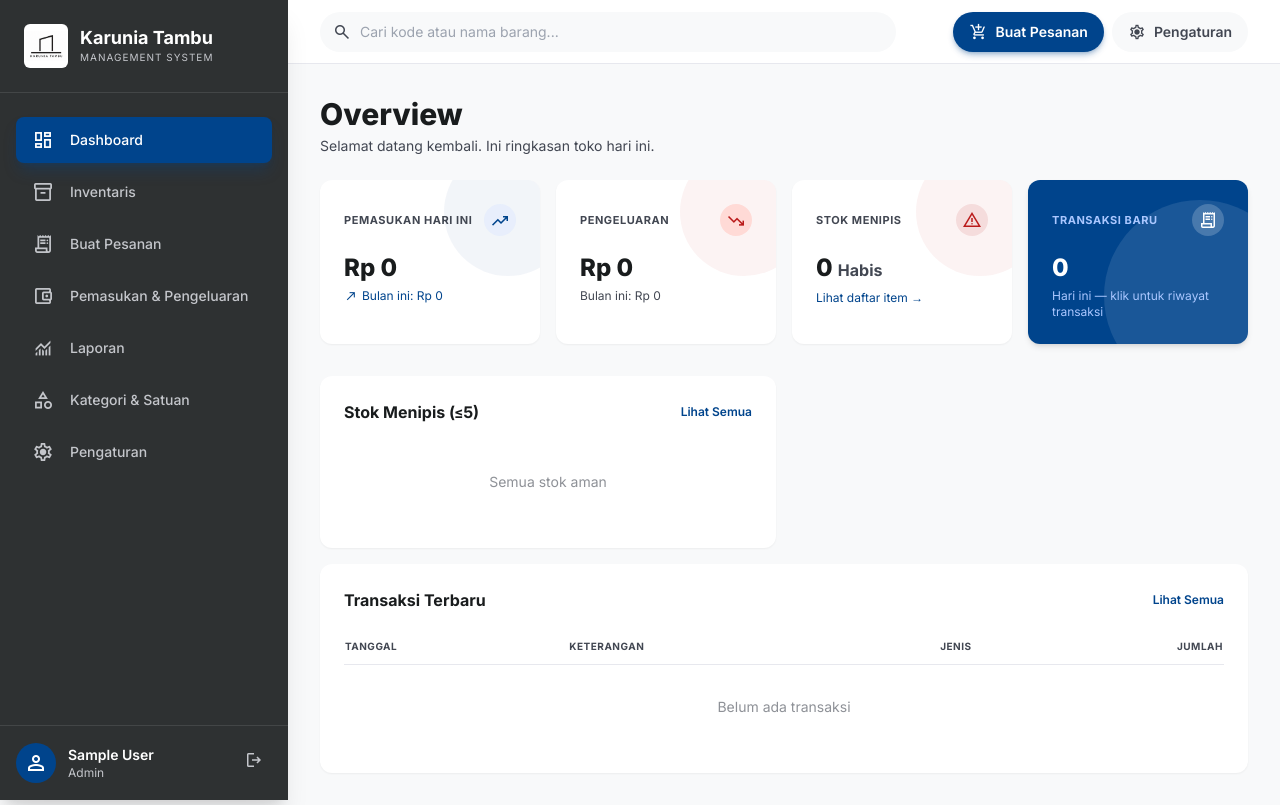
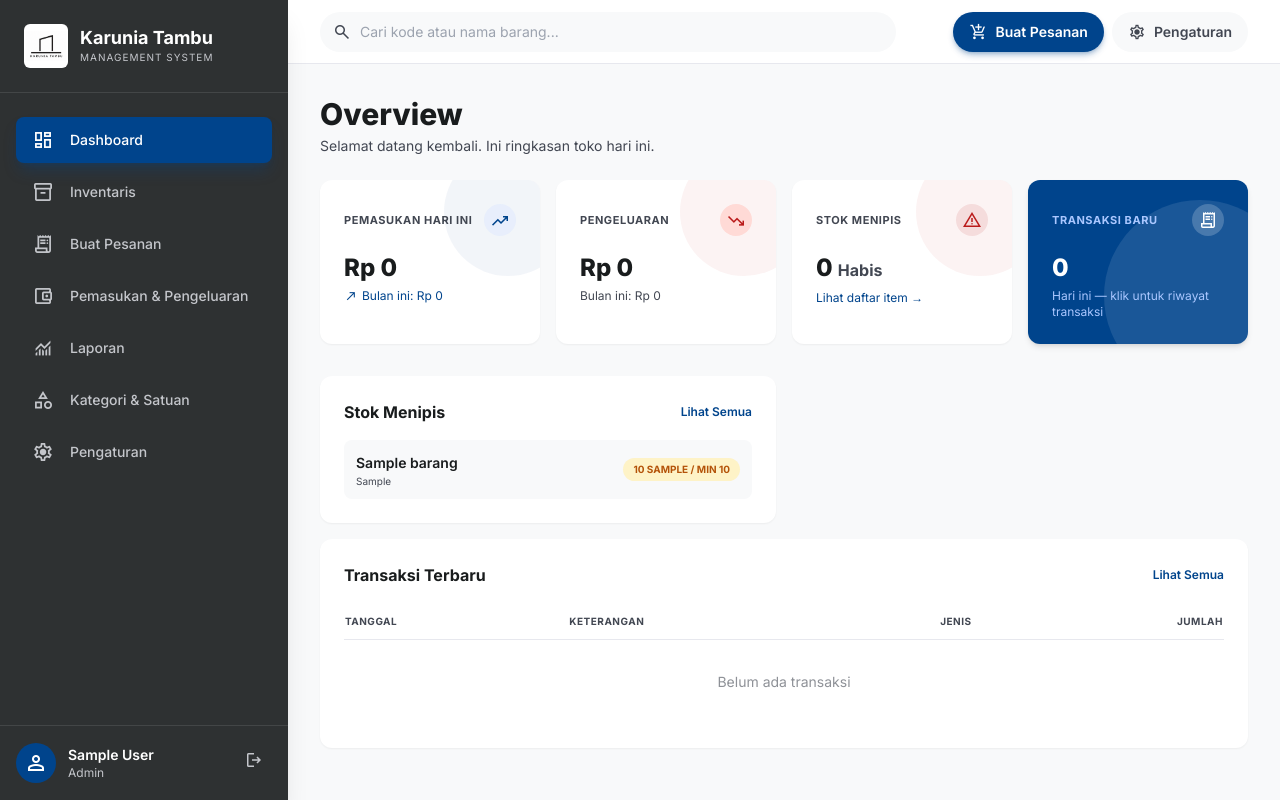
Before and after one commit to malvinyap67-boop/Toko-Karunia-Tambu, a Flask app: page /dashboard in a window 1280 px wide. Run offline with Flask 3, Linux system fonts and the light colour scheme; the visitor is signed in with stand-in values (Sample User, id 1); data comes from the database, SQL or seed files in the repository; tables that the repository leaves empty hold one stand-in row (values such as "Sample post"); data that the repository does not hold is empty; some libraries are stand-ins or nearby versions.

Commit message:
Laba per barang, stok minimum per barang, waktu WIB, struk thermal 58mm
Co-authored-by: CommandCodeBot <noreply@commandcode.ai>

```diff
--- a/app.py
+++ b/app.py
@@ -4,7 +4,7 @@ import sqlite3
 import hashlib
 import secrets
 import re
-from datetime import datetime, date
+from datetime import datetime, date, timedelta, timezone
 from functools import wraps
 from flask import (
     Flask, render_template, request, redirect, url_for,
@@ -242,6 +242,10 @@ def init_db():
             cur.execute("ALTER TABLE barang ADD COLUMN foto TEXT DEFAULT ''")
         except Exception:
             pass
+        try:
+            cur.execute("ALTER TABLE barang ADD COLUMN stok_min INTEGER DEFAULT 5")
+        except Exception:
+            pass
 
         cur.close()
         db.close()
@@ -376,6 +380,8 @@ def init_db():
         cols = [r[1] for r in db.execute("PRAGMA table_info(barang)").fetchall()]
         if 'foto' not in cols:
             db.execute("ALTER TABLE barang ADD COLUMN foto TEXT DEFAULT ''")
+        if 'stok_min' not in cols:
+            db.execute("ALTER TABLE barang ADD COLUMN stok_min INTEGER DEFAULT 5")
 
         db.commit()
         db.close()
@@ -413,6 +419,22 @@ def rupiah(value):
     if value == int(value):
         value = int(value)
     return f"Rp {value:,.0f}".replace(',', '.')
+
+
+# ─── Waktu WIB ───────────────────────────────────────────────────────────────
+# Server (mis. PythonAnywhere) memakai UTC, jadi tanggal/waktu dicatat eksplisit
+# mengikuti WIB agar "hari ini" berganti pukul 00.00 waktu Indonesia.
+
+WIB = timezone(timedelta(hours=7))
+
+
+def sekarang_wib():
+    n = datetime.now(WIB)
+    return n.date().isoformat(), n.strftime('%H:%M:%S')
+
+
+def hari_ini_wib():
+    return datetime.now(WIB).date().isoformat()
 
 
 # ─── Routes: Auth ────────────────────────────────────────────────────────────
@@ -467,7 +489,7 @@ def dashboard():
     total_stok = db.execute(q("SELECT COALESCE(SUM(stok), 0) FROM barang")).fetchone()[0]
     stok_habis = db.execute(q("SELECT COUNT(*) FROM barang WHERE stok = 0")).fetchone()[0]
 
-    today = date.today().isoformat()
+    today = hari_ini_wib()
     pemasukan_hari = db.execute(
         q("SELECT COALESCE(SUM(jumlah), 0) FROM transaksi WHERE jenis='pemasukan' AND tanggal=?"),
         (today,)
@@ -477,7 +499,7 @@ def dashboard():
         (today,)
     ).fetchone()[0]
 
-    bulan = datetime.now().strftime('%Y-%m')
+    bulan = datetime.now(WIB).strftime('%Y-%m')
     pemasukan_bulan = db.execute(
         q("SELECT COALESCE(SUM(jumlah), 0) FROM transaksi WHERE jenis='pemasukan' AND strftime('%Y-%m', tanggal)=?"),
         (bulan,)
@@ -487,9 +509,9 @@ def dashboard():
         (bulan,)
     ).fetchone()[0]
 
-    barang_stok_rendah = db.execute(
-        q("SELECT * FROM barang WHERE stok <= 5 ORDER BY stok ASC LIMIT 5")
-    ).fetchall()
+    barang_stok_rendah = db.execute(q("""
+        SELECT * FROM barang WHERE stok <= COALESCE(stok_min, 5) ORDER BY (stok - COALESCE(stok_min, 5)) ASC LIMIT 5
+    """)).fetchall()
 
     transaksi_terakhir = db.execute(q("""
         SELECT * FROM transaksi
@@ -553,7 +575,7 @@ def barang_list():
     barang = db.execute(q(query), params).fetchall()
     kategori = db.execute(q("SELECT * FROM kategori ORDER BY nama")).fetchall()
     satuan = db.execute(q("SELECT * FROM satuan ORDER BY nama")).fetchall()
-    stok_menipis = db.execute(q("SELECT COUNT(*) FROM barang WHERE stok <= 5")).fetchone()[0]
+    stok_menipis = db.execute(q("SELECT COUNT(*) FROM barang WHERE stok <= COALESCE(stok_min, 5)")).fetchone()[0]
     kategori_aktif = db.execute(q("SELECT COUNT(DISTINCT kategori_id) FROM barang WHERE kategori_id IS NOT NULL")).fetchone()[0]
 
     return render_template('barang.html', barang=barang, kategori=kategori, satuan=satuan,
@@ -590,6 +612,7 @@ def barang_input():
         harga_jual = request.form.get('harga_jual', '0') or 0
         stok = request.form.get('stok', '0') or 0
         satuan = request.form.get('satuan', 'pcs')
+        stok_min = request.form.get('stok_min', '5') or 5
         foto = simpan_foto(request.files.get('foto'))
 
         if not kode or not nama:
@@ -601,8 +624,8 @@ def barang_input():
             return redirect(url_for('barang_input'))
 
         db.execute(
-            q("INSERT INTO barang (kode, nama, kategori_id, harga_beli, harga_jual, stok, satuan, foto) VALUES (?,?,?,?,?,?,?,?)"),
-            (kode, nama, kategori_id, float(harga_beli), float(harga_jual), int(stok), satuan, foto)
+            q("INSERT INTO barang (kode, nama, kategori_id, harga_beli, harga_jual, stok, satuan, foto, stok_min) VALUES (?,?,?,?,?,?,?,?,?)"),
+            (kode, nama, kategori_id, float(harga_beli), float(harga_jual), int(stok), satuan, foto, int(stok_min))
         )
         db.commit()
         flash(f'Barang "{nama}" berhasil ditambahkan', 'success')
@@ -623,17 +646,18 @@ def barang_edit(id):
     harga_jual = request.form.get('harga_jual', '0') or 0
     stok = request.form.get('stok', '0') or 0
     satuan = request.form.get('satuan', 'pcs')
+    stok_min = request.form.get('stok_min', '5') or 5
 
     foto = simpan_foto(request.files.get('foto'))
     if foto:
         db.execute(
-            q("UPDATE barang SET nama=?, kategori_id=?, harga_beli=?, harga_jual=?, stok=?, satuan=?, foto=? WHERE id=?"),
-            (nama, kategori_id, float(harga_beli), float(harga_jual), int(stok), satuan, foto, id)
+            q("UPDATE barang SET nama=?, kategori_id=?, harga_beli=?, harga_jual=?, stok=?, satuan=?, foto=?, stok_min=? WHERE id=?"),
+            (nama, kategori_id, float(harga_beli), float(harga_jual), int(stok), satuan, foto, int(stok_min), id)
         )
     else:
         db.execute(
-            q("UPDATE barang SET nama=?, kategori_id=?, harga_beli=?, harga_jual=?, stok=?, satuan=? WHERE id=?"),
-            (nama, kategori_id, float(harga_beli), float(harga_jual), int(stok), satuan, id)
+            q("UPDATE barang SET nama=?, kategori_id=?, harga_beli=?, harga_jual=?, stok=?, satuan=?, stok_min=? WHERE id=?"),
+            (nama, kategori_id, float(harga_beli), float(harga_jual), int(stok), satuan, int(stok_min), id)
         )
     db.commit()
     flash('Barang berhasil diupdate', 'success')
@@ -722,9 +746,10 @@ def stok_masuk():
         return redirect(url_for('stok_page'))
 
     db.execute(q("UPDATE barang SET stok = stok + ? WHERE id = ?"), (jumlah, barang_id))
+    tanggal, waktu = sekarang_wib()
     db.execute(
-        q("INSERT INTO stok_log (barang_id, jenis, jumlah, keterangan, user_id) VALUES (?, 'masuk', ?, ?, ?)"),
-        (barang_id, jumlah, keterangan, session['user_id'])
+        q("INSERT INTO stok_log (barang_id, jenis, jumlah, keterangan, tanggal, waktu, user_id) VALUES (?, 'masuk', ?, ?, ?, ?, ?)"),
+        (barang_id, jumlah, keterangan, tanggal, waktu, session['user_id'])
     )
     db.commit()
     flash('Barang masuk berhasil dicatat', 'success')
@@ -753,9 +778,10 @@ def stok_keluar():
         return redirect(url_for('stok_page'))
 
     db.execute(q("UPDATE barang SET stok = stok - ? WHERE id = ?"), (jumlah, barang_id))
+    tanggal, waktu = sekarang_wib()
     db.execute(
-        q("INSERT INTO stok_log (barang_id, jenis, jumlah, keterangan, user_id) VALUES (?, 'keluar', ?, ?, ?)"),
-        (barang_id, jumlah, keterangan, session['user_id'])
+        q("INSERT INTO stok_log (barang_id, jenis, jumlah, keterangan, tanggal, waktu, user_id) VALUES (?, 'keluar', ?, ?, ?, ?, ?)"),
+        (barang_id, jumlah, keterangan, tanggal, waktu, session['user_id'])
     )
     db.commit()
     flash('Barang keluar berhasil dicatat', 'success')
@@ -768,7 +794,7 @@ def stok_keluar():
 @login_required
 def keuangan_page():
     db = get_db()
-    bulan = request.args.get('bulan', datetime.now().strftime('%Y-%m'))
+    bulan = request.args.get('bulan', datetime.now(WIB).strftime('%Y-%m'))
     jenis_filter = request.args.get('jenis', '')
 
     query = "SELECT * FROM transaksi WHERE strftime('%Y-%m', tanggal) = ?"
@@ -825,8 +851,8 @@ def keuangan_tambah():
         return redirect(url_for('keuangan_page'))
 
     db.execute(
-        q("INSERT INTO transaksi (jenis, jumlah, keterangan, user_id) VALUES (?, ?, ?, ?)"),
-        (jenis, jumlah, keterangan, session['user_id'])
+        q("INSERT INTO transaksi (jenis, jumlah, keterangan, tanggal, waktu, user_id) VALUES (?, ?, ?, ?, ?, ?)"),
+        (jenis, jumlah, keterangan, *sekarang_wib(), session['user_id'])
     )
     db.commit()
     flash(f'{jenis.capitalize()} berhasil dicatat', 'success')
@@ -855,7 +881,7 @@ def keuangan_hapus(id):
 @login_required
 def laporan_page():
     db = get_db()
-    bulan = request.args.get('bulan', datetime.now().strftime('%Y-%m'))
+    bulan = request.args.get('bulan', datetime.now(WIB).strftime('%Y-%m'))
 
     total_pemasukan = db.execute(
         q("SELECT COALESCE(SUM(jumlah), 0) FROM transaksi WHERE jenis='pemasukan' AND strftime('%Y-%m', tanggal)=?"),
@@ -870,13 +896,38 @@ def laporan_page():
     laba_bersih = total_pemasukan - total_pengeluaran
 
     barang_terjual = db.execute(q("""
-        SELECT b.nama, b.kode, SUM(s.jumlah) as total
+        SELECT b.nama, b.kode, SUM(s.jumlah) as total,
+               COALESCE(b.harga_beli, 0) as harga_beli
         FROM stok_log s
         JOIN barang b ON s.barang_id = b.id
         WHERE s.jenis = 'keluar' AND strftime('%Y-%m', s.tanggal) = ?
         GROUP BY b.id
         ORDER BY total DESC
     """), (bulan,)).fetchall()
+
+    # Laba per barang bulan ini: omzet nota dikurangi harga beli (hpp) saat ini
+    laba_rows = db.execute(q("""
+        SELECT ni.barang_id, COALESCE(b.nama, ni.nama_barang) as nama, COALESCE(b.kode, '-') as kode,
+               SUM(ni.qty) as qty, SUM(ni.subtotal) as omzet,
+               SUM(ni.qty * COALESCE(b.harga_beli, 0)) as hpp
+        FROM nota_item ni
+        JOIN nota n ON ni.nota_id = n.id
+        LEFT JOIN barang b ON ni.barang_id = b.id
+        WHERE strftime('%Y-%m', n.tanggal) = ?
+        GROUP BY ni.barang_id, ni.nama_barang
+        ORDER BY omzet DESC
+    """), (bulan,)).fetchall()
+
+    barang_laba = []
+    total_laba_bulan = 0
+    for r in laba_rows:
+        laba = r['omzet'] - r['hpp']
+        total_laba_bulan += laba
+        barang_laba.append({
+            'nama': r['nama'], 'kode': r['kode'], 'qty': r['qty'],
+            'omzet': r['omzet'], 'hpp': r['hpp'], 'laba': laba,
+            'laba_unit': r['omzet'] / r['qty'] - (r['hpp'] / r['qty'] if r['qty'] else 0) if r['qty'] else 0
+        })
 
     barang_terlaris = db.execute(q("""
         SELECT b.nama, b.kode, SUM(s.jumlah) as total
@@ -888,7 +939,7 @@ def laporan_page():
     """), (bulan,)).fetchall()
 
     stok_saat_ini = db.execute(q("""
-        SELECT b.nama, b.kode, b.stok, b.satuan, k.nama as kategori
+        SELECT b.nama, b.kode, b.stok, b.satuan, b.stok_min, k.nama as kategori
         FROM barang b
         LEFT JOIN kategori k ON b.kategori_id = k.id
         ORDER BY b.stok ASC
@@ -898,7 +949,8 @@ def laporan_page():
         bulan=bulan, total_pemasukan=total_pemasukan,
         total_pengeluaran=total_pengeluaran, laba_bersih=laba_bersih,
         barang_terjual=barang_terjual, barang_terlaris=barang_terlaris,
-        stok_saat_ini=stok_saat_ini
+        stok_saat_ini=stok_saat_ini, barang_laba=barang_laba,
+        total_laba_bulan=total_laba_bulan
     )
 
 
@@ -962,7 +1014,7 @@ def tambah_user():
 # ─── Routes: Nota / Penjualan ───────────────────────────────────────────────
 
 def buat_no_nota(db):
-    today = date.today().strftime('%Y%m%d')
+    today = datetime.now(WIB).strftime('%Y%m%d')
     row = db.execute(q("SELECT COUNT(*) FROM nota WHERE no_nota LIKE ?"), (f'INV-{today}-%',)).fetchone()[0]
     return f"INV-{today}-{row + 1:03d}"
 
@@ -1029,10 +1081,11 @@ def nota_simpan():
 
     total_akhir = max(0, total - diskon)
     no_nota = buat_no_nota(db)
+    tanggal, waktu = sekarang_wib()
 
     db.execute(
-        q("INSERT INTO nota (no_nota, pelanggan, total, diskon, metode, status, user_id) VALUES (?,?,?,?,?,?,?)"),
-        (no_nota, pelanggan, total_akhir, diskon, metode, status, session['user_id'])
+        q("INSERT INTO nota (no_nota, pelanggan, total, diskon, metode, status, tanggal, waktu, user_id) VALUES (?,?,?,?,?,?,?,?,?)"),
+        (no_nota, pelanggan, total_akhir, diskon, metode, status, tanggal, waktu, session['user_id'])
     )
     nota_id = db.execute(q("SELECT id FROM nota WHERE no_nota = ?"), (no_nota,)).fetchone()[0]
 
@@ -1043,13 +1096,13 @@ def nota_simpan():
         )
         db.execute(q("UPDATE barang SET stok = stok - ? WHERE id = ?"), (qty, b['id']))
         db.execute(
-            q("INSERT INTO stok_log (barang_id, jenis, jumlah, keterangan, user_id) VALUES (?, 'keluar', ?, ?, ?)"),
-            (b['id'], qty, f'Penjualan nota {no_nota}', session['user_id'])
+            q("INSERT INTO stok_log (barang_id, jenis, jumlah, keterangan, tanggal, waktu, user_id) VALUES (?, 'keluar', ?, ?, ?, ?, ?)"),
+            (b['id'], qty, f'Penjualan nota {no_nota}', tanggal, waktu, session['user_id'])
         )
 
     db.execute(
-        q("INSERT INTO transaksi (jenis, jumlah, keterangan, user_id) VALUES ('pemasukan', ?, ?, ?)"),
-        (total_akhir, f'Penjualan nota {no_nota} - {pelanggan}', session['user_id'])
+        q("INSERT INTO transaksi (jenis, jumlah, keterangan, tanggal, waktu, user_id) VALUES ('pemasukan', ?, ?, ?, ?, ?)"),
+        (total_akhir, f'Penjualan nota {no_nota} - {pelanggan}', tanggal, waktu, session['user_id'])
     )
     db.commit()
     return redirect(url_for('nota_cetak', id=nota_id))
@@ -1095,9 +1148,10 @@ def nota_lunas(id):
         flash('Nota tidak ditemukan atau sudah lunas', 'danger')
         return redirect(url_for('nota_daftar'))
     db.execute(q("UPDATE nota SET status = 'lunas' WHERE id = ?"), (id,))
+    tanggal, waktu = sekarang_wib()
     db.execute(
-        q("INSERT INTO transaksi (jenis, jumlah, keterangan, user_id) VALUES ('pemasukan', ?, ?, ?)"),
-        (nota['total'], f'Pelunasan nota {nota["no_nota"]} - {nota["pelanggan"]}', session['user_id'])
+        q("INSERT INTO transaksi (jenis, jumlah, keterangan, tanggal, waktu, user_id) VALUES ('pemasukan', ?, ?, ?, ?, ?)"),
+        (nota['total'], f'Pelunasan nota {nota["no_nota"]} - {nota["pelanggan"]}', tanggal, waktu, session['user_id'])
     )
     db.commit()
     flash(f'Nota {nota["no_nota"]} ditandai lunas', 'success')
@@ -1159,15 +1213,16 @@ def pemesanan_terima(id):
         return redirect(url_for('pemesanan_page'))
 
     b = db.execute(q("SELECT * FROM barang WHERE id = ?"), (p['barang_id'],)).fetchone()
+    tanggal, waktu = sekarang_wib()
     db.execute(q("UPDATE barang SET stok = stok + ? WHERE id = ?"), (p['qty'], p['barang_id']))
     db.execute(
-        q("INSERT INTO stok_log (barang_id, jenis, jumlah, keterangan, user_id) VALUES (?, 'masuk', ?, ?, ?)"),
-        (p['barang_id'], p['qty'], f'Penerimaan pemesanan #{id} dari {p["supplier"] or "supplier"}', session['user_id'])
+        q("INSERT INTO stok_log (barang_id, jenis, jumlah, keterangan, tanggal, waktu, user_id) VALUES (?, 'masuk', ?, ?, ?, ?, ?)"),
+        (p['barang_id'], p['qty'], f'Penerimaan pemesanan #{id} dari {p["supplier"] or "supplier"}', tanggal, waktu, session['user_id'])
     )
     if p['catat_pengeluaran'] and b:
         db.execute(
-            q("INSERT INTO transaksi (jenis, jumlah, keterangan, user_id) VALUES ('pengeluaran', ?, ?, ?)"),
-            (b['harga_beli'] * p['qty'], f'Pembelian pemesanan #{id}: {b["nama"]} x{p["qty"]}', session['user_id'])
+            q("INSERT INTO transaksi (jenis, jumlah, keterangan, tanggal, waktu, user_id) VALUES ('pengeluaran', ?, ?, ?, ?, ?)"),
+            (b['harga_beli'] * p['qty'], f'Pembelian pemesanan #{id}: {b["nama"]} x{p["qty"]}', tanggal, waktu, session['user_id'])
         )
     db.execute(q("UPDATE pemesanan SET status = 'diterima' WHERE id = ?"), (id,))
     db.commit()
--- a/templates/barang_input.html
+++ b/templates/barang_input.html
@@ -57,6 +57,12 @@
                        class="w-full px-3 py-2.5 bg-surface border border-outline-variant/50 rounded-lg text-sm focus:outline-none focus:ring-2 focus:ring-brand/40">
             </div>
             <div>
+                <label class="block text-[10px] font-bold uppercase tracking-wider text-ink-variant mb-1.5">Stok Minimum</label>
+                <input type="number" name="stok_min" placeholder="5" min="0" value="5"
+                       class="w-full px-3 py-2.5 bg-surface border border-outline-variant/50 rounded-lg text-sm focus:outline-none focus:ring-2 focus:ring-brand/40">
+                <p class="text-[10px] text-ink-variant mt-1">Peringatan muncul di dashboard saat stok mencapai angka ini.</p>
+            </div>
+            <div>
                 <label class="block text-[10px] font-bold uppercase tracking-wider text-ink-variant mb-1.5">Foto Barang</label>
                 <div id="fotoPreviewWrap" class="flex items-center gap-3">
                     <img id="fotoPreview" src="" alt="" class="w-14 h-14 rounded-lg object-cover border border-outline-variant/40 hidden">
--- a/templates/dashboard.html
+++ b/templates/dashboard.html
@@ -74,7 +74,7 @@
     <!-- Stok Menipis -->
     <div class="bg-card rounded-xl shadow-sm p-6">
         <div class="flex items-center justify-between mb-4">
-            <h2 class="font-bold">Stok Menipis (≤5)</h2>
+            <h2 class="font-bold">Stok Menipis</h2>
             <a href="{{ url_for('barang_list') }}" class="text-xs text-brand font-semibold hover:underline">Lihat Semua</a>
         </div>
         <div class="space-y-2">
@@ -85,7 +85,7 @@
                     <span class="block text-[10px] text-ink-variant">{{ b.kode }}</span>
                 </div>
                 <span class="text-[10px] font-bold uppercase rounded-full px-2.5 py-1
-                     {% if b.stok == 0 %}bg-red-100 text-red-700{% else %}bg-amber-100 text-amber-700{% endif %}">{{ b.stok }} {{ b.satuan }}</span>
+                     {% if b.stok == 0 %}bg-red-100 text-red-700{% else %}bg-amber-100 text-amber-700{% endif %}">{{ b.stok }} {{ b.satuan }} / min {{ b.stok_min if b.stok_min is not none else 5 }}</span>
             </div>
             {% else %}
             <p class="text-sm text-ink-variant/60 text-center py-8">Semua stok aman</p>
```
Also changed, not shown: templates/barang.html (+8 -3 lines), templates/laporan.html (+40 -0 lines), templates/nota_cetak.html (+11 -4 lines).
